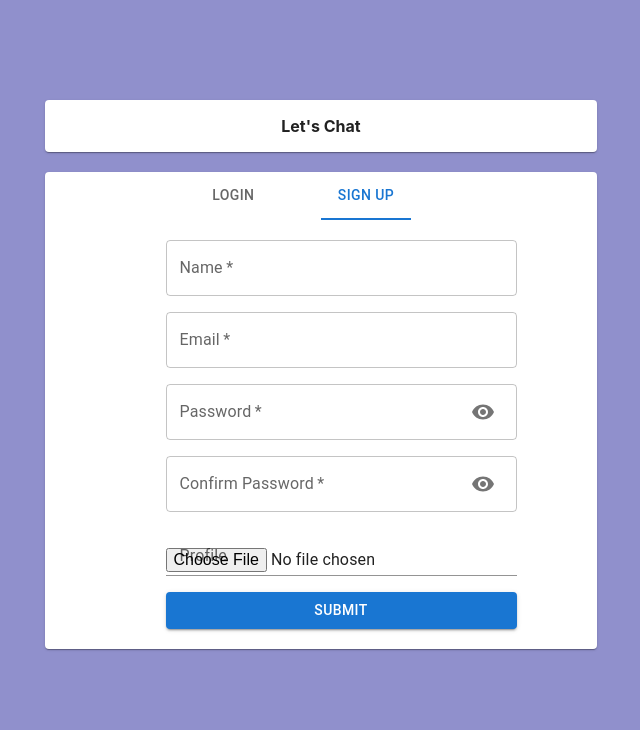
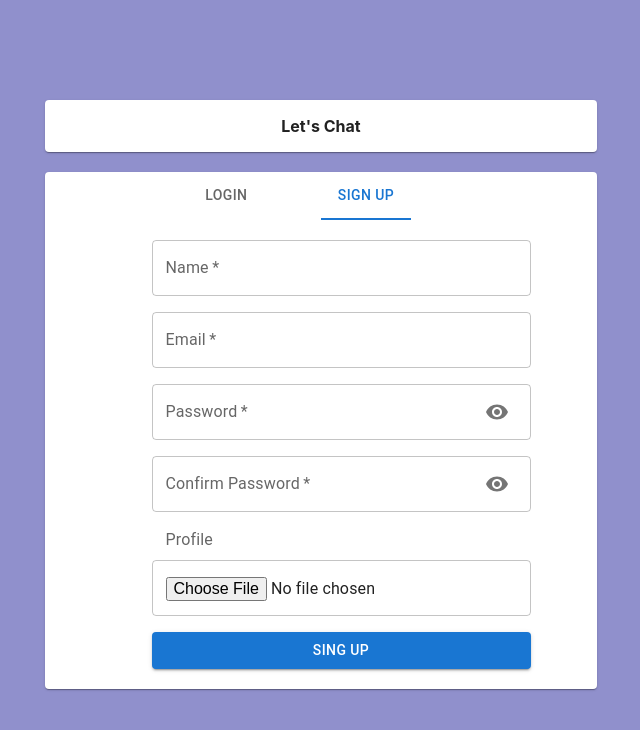
Before and after one commit to ShruthiBandi-27/chat-app-frontend, a React (Create React App) app: page / in a window 1280 px wide. Both pictures are taken after a click on the tab "SIGN UP". Shown: the top 730 px of the page, without its empty margins (319-959 px from the left). Built offline with nearby package versions, Linux system fonts and the light colour scheme.

Commit message:
added login and signup

```diff
--- a/src/components/Signup.js
+++ b/src/components/Signup.js
@@ -1,6 +1,13 @@
-import { Visibility, VisibilityOff } from "@mui/icons-material";
+import { LocalDiningRounded, Visibility, VisibilityOff } from "@mui/icons-material";
 import { Button, FormControl, FormGroup, IconButton, Input, InputAdornment, InputLabel, TextField } from "@mui/material";
 import React, { useState } from "react";
+import { ToastContainer, toast } from "react-toastify";
+import "react-toastify/dist/ReactToastify.css";
+import { CircularProgress } from '@mui/material';
+import axios from 'axios';
+import {API} from '../global.js';
+import { useNavigate } from "react-router-dom";
+
 
 const Signup = () => {
   const [name, setName] = useState();
@@ -9,6 +16,8 @@ const Signup = () => {
   const [confirmPassword, setConfirmPassword] = useState();
   const [profile, setProfile] = useState();
   const [showPassword, setShowPassword] = useState(false);
+  const [loading, setLoading] = useState(false);
+  const nav = useNavigate();
 
 
   const changeVisiblity = () => {
@@ -16,16 +25,82 @@ const Signup = () => {
   };
 
   const displayProfiles = (pics) => {
-    console.log("profiles");
+    // console.log("profiles");
+    // setLoading(true);
+    // if(pics === undefined){
+    //   toast.error("Please select an Image");
+    //   setLoading(false);
+    // return;
+    // }
+    // if(pics.type ==="image/jpeg" || pics.type === "image/png"){
+    //   const data = new FormData();
+    //   data.append("file", pics);
+    //   data.append("upload_preset", "chat-app");
+    //   data.append("cloud_name", "roadsidecoder");
+    //   fetch("https://api.cloudinary.com/v1_1/du486m83l", {
+    //     method: 'post',
+    //     body: data,
+    //   })
+    //   .then(res => res.json())
+    //   .then(data => {
+    //     setProfile(data.url.toString());
+    //     console.log(data.url.toString());
+    //     setLoading(false);
+    //   })
+    //   .catch((err) => {
+    //     console.log(err);
+    //     setLoading(false);
+    //   })
+    // }
+
+    // else {
+    //   toast.error("Please select an Image of type jpg/png");
+    //   setLoading(false);
+    //   return;
+    // }
+
   }
 
-  const handleSubmit = (event) => {
-    event.preventDefault();
+  const handleSubmit = async (event) => {
+    //event.preventDefault();
     // Perform form submission logic
     console.log("Submitted:", name, email);
+    setLoading(true);
+    if(!name || !email || !password || !confirmPassword){
+      toast.error("Please fill all the fields");
+      setLoading(false);
+      return;
+    }
+    if(password !== confirmPassword){
+      toast.error("Passwords doesn't match");
+      setLoading(false);
+      return;
+    }
+
+  const headers = {
+    'Content-Type': 'application/json',
+  }
+  await axios.post(`${API}/api/user/signup`,
+  {name, email, password, profile},
+  {headers}
+  )
+  .then(res => {
+    toast.success("Singup successful");
+    console.log(res.data)
+    localStorage.setItem('userInfo', JSON.stringify(res.data));
+    nav("/");
+    setLoading(false);
+  })
+  .catch(err => {
+    console.log(err);
+    toast.error(`Error: ${err}`);
+    setLoading(false);
+  })
+
   };
   return (
     <div className="form">
+    <ToastContainer />
       <form onSubmit={handleSubmit}>
         <FormGroup>
           <FormControl sx={{ mb: 2 }}>
@@ -69,7 +144,7 @@ const Signup = () => {
               }}
             />
           </FormControl>
-          <FormControl sx={{ mb: 2 }}>
+          <FormControl>
             <TextField
               id="confirmPassword"
               label="Confirm Password"
@@ -89,28 +164,30 @@ const Signup = () => {
               }}
             />
           </FormControl>
-          <FormControl sx={{ mb: 2 }}>
+          <FormControl>
           <InputLabel htmlFor="profile">Profile</InputLabel>
-            <Input
+          </FormControl>
+          <FormControl sx={{ mt: 6,mb:2 }}>
+          {/* <InputLabel htmlFor="profile">Profile</InputLabel> */}
+            <TextField
               id="profile"
               type="file"
               value={profile}
-              onChange={(e) => displayProfiles(e.target.value)}
+              onChange={(e) => displayProfiles(e.target.files[0])}
               inputProps={{accept: 'image/*'}}
               fullWidth
-              required
             />
           </FormControl>
         </FormGroup>
-
         <Button
         type="submit"
         variant="contained"
          color="primary"
          onClick={handleSubmit}
          sx={{width: "100%"}}
+         disabled={loading}
          >
-          Submit
+          {loading ? <CircularProgress size={24} /> : 'Sing up'}
         </Button>
       </form>
     </div>
```
